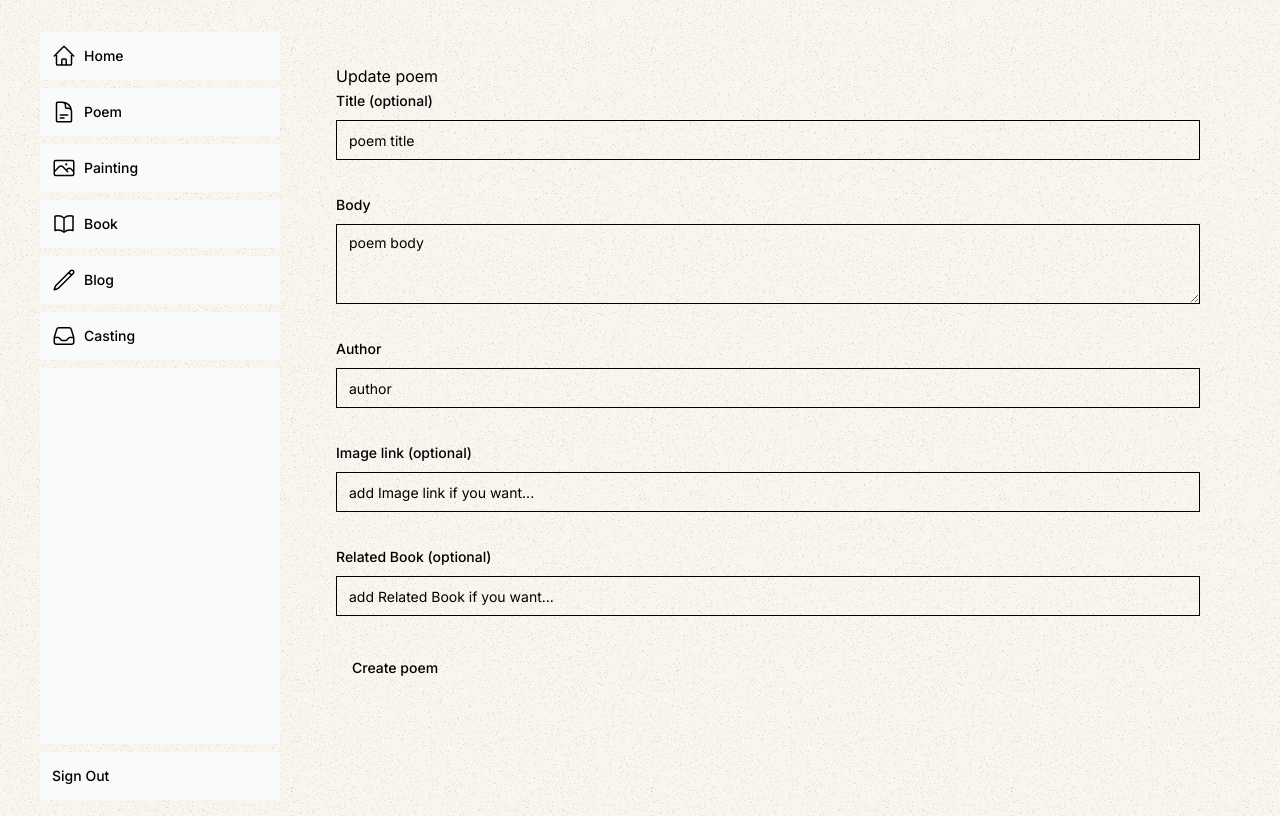
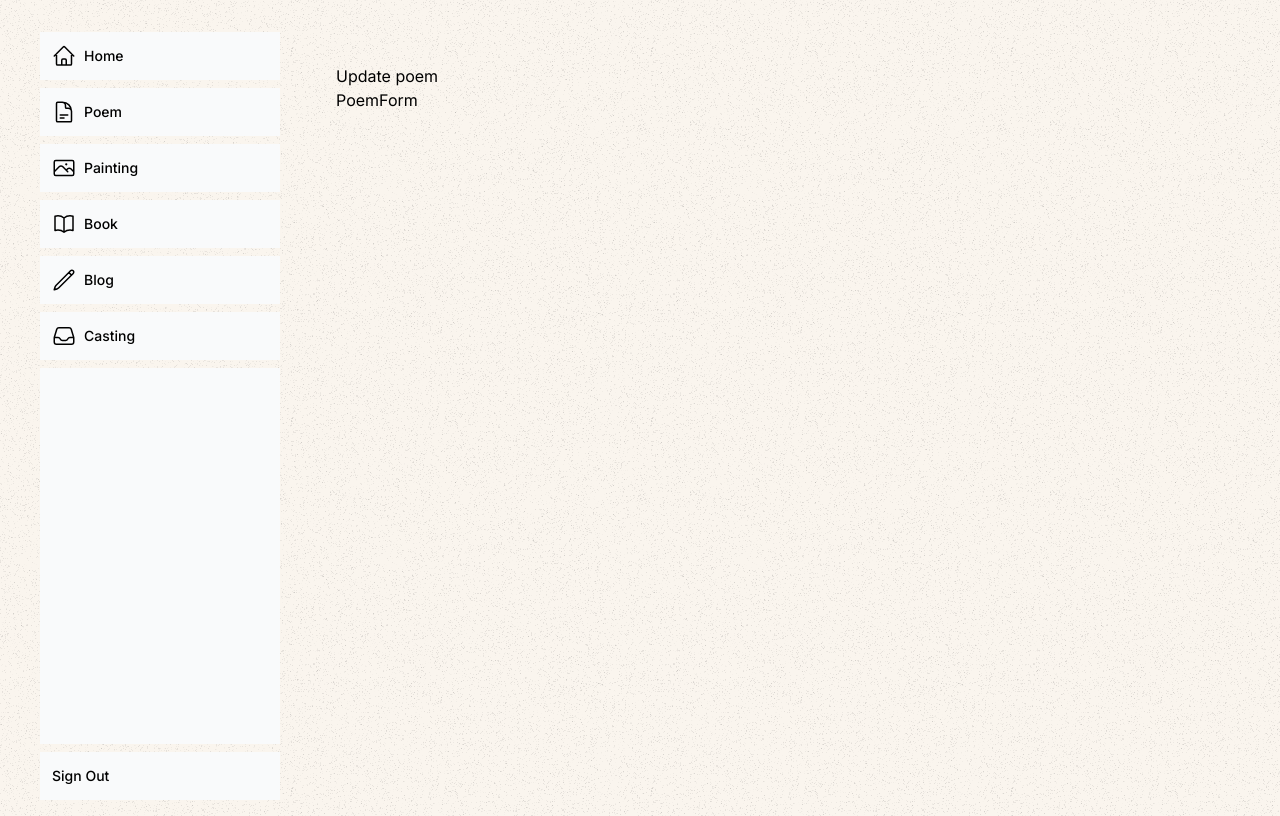
Before and after one commit to kimsoyol/shain_wah, a Next.js app: page /dashboard/poems/1 in a window 1280 px wide. Built offline with nearby package versions, Linux system fonts and the light colour scheme; a web font is replaced by a local one.

Commit message:
build again

```diff
--- a/components/dashboard/poems/poem-form.tsx
+++ b/components/dashboard/poems/poem-form.tsx
@@ -1,140 +1,145 @@
-"use client";
+// "use client";
 
-import { writeFile } from "fs/promises";
+// import { writeFile } from "fs/promises";
 
-import { toast } from "sonner";
-import { Textarea } from "../../ui/textarea";
-import { Button } from "@/components/ui/button";
-import {
-  Form,
-  FormControl,
-  FormDescription,
-  FormField,
-  FormItem,
-  FormLabel,
-  FormMessage,
-} from "@/components/ui/form";
-import { Input } from "@/components/ui/input";
-import * as z from "zod";
-import { zodResolver } from "@hookform/resolvers/zod";
-import { useForm } from "react-hook-form";
-import { poemFormSchema } from "@/lib/valitators";
-import { poemDefaultValues } from "@/constants";
-import { createPoem } from "@/lib/actions/poem.actions";
+// import { toast } from "sonner";
+// import { Textarea } from "../../ui/textarea";
+// import { Button } from "@/components/ui/button";
+// import {
+//   Form,
+//   FormControl,
+//   FormDescription,
+//   FormField,
+//   FormItem,
+//   FormLabel,
+//   FormMessage,
+// } from "@/components/ui/form";
+// import { Input } from "@/components/ui/input";
+// import * as z from "zod";
+// import { poemFormSchema } from "@/lib/valitators";
+// import { poemDefaultValues } from "@/constants";
+// import { createPoem } from "@/lib/actions/poem.actions";
 
-// { type }: { type: "Create" | "Update" }
+// // { type }: { type: "Create" | "Update" }
+
+// const PoemForm = () => {
+//   const type = "Create";
+//   const initialValues = poemDefaultValues;
+
+//   const form = useForm<z.infer<typeof poemFormSchema>>({
+//     resolver: zodResolver(poemFormSchema),
+//     defaultValues: initialValues,
+//   });
+
+//   async function onSubmit(values: z.infer<typeof poemFormSchema>) {
+//     // Do something with the form values.
+//     // ✅ This will be type-safe and validated.
+//     console.log("clickz");
+
+//     try {
+//       await createPoem({
+//         title: values.title,
+//         author: values.author,
+//         body: values.body,
+//       });
+//     } catch (error) {}
+
+//     toast("A new poem created!");
+
+
+//   }
+
+//   return (
+//     <Form {...form}>
+//       <form onSubmit={form.handleSubmit(onSubmit)} className="space-y-8">
+//         <FormField
+//           control={form.control}
+//           name="title"
+//           render={({ field }) => (
+//             <FormItem>
+//               <FormLabel>
+//                 Title <span className="optionText">(optional)</span>
+//               </FormLabel>
+//               <FormControl>
+//                 <Input placeholder="poem title" {...field} />
+//               </FormControl>
+//               <FormMessage />
+//             </FormItem>
+//           )}
+//         />
+//         <FormField
+//           control={form.control}
+//           name="body"
+//           render={({ field }) => (
+//             <FormItem>
+//               <FormLabel>Body</FormLabel>
+//               <FormControl>
+//                 <Textarea placeholder="poem body" {...field} />
+//               </FormControl>
+//               <FormMessage />
+//             </FormItem>
+//           )}
+//         />
+//         <FormField
+//           control={form.control}
+//           name="author"
+//           render={({ field }) => (
+//             <FormItem>
+//               <FormLabel>Author</FormLabel>
+//               <FormControl>
+//                 <Input placeholder="author" {...field} />
+//               </FormControl>
+//               <FormMessage />
+//             </FormItem>
+//           )}
+//         />
+//         <FormField
+//           control={form.control}
+//           name="imageUrl"
+//           render={({ field }) => (
+//             <FormItem>
+//               <FormLabel>
+//                 Image link <span className="optionText">(optional)</span>
+//               </FormLabel>
+//               <FormControl>
+//                 <Input placeholder="add Image link if you want..." {...field} />
+//               </FormControl>
+//               <FormMessage />
+//             </FormItem>
+//           )}
+//         />
+
+//         <FormField
+//           control={form.control}
+//           name="relatedBook"
+//           render={({ field }) => (
+//             <FormItem>
+//               <FormLabel>
+//                 Related Book <span className="optionText">(optional)</span>
+//               </FormLabel>
+//               <FormControl>
+//                 <Input
+//                   placeholder="add Related Book if you want..."
+//                   {...field}
+//                 />
+//               </FormControl>
+//               <FormMessage />
+//             </FormItem>
+//           )}
+//         />
+
+//         <Button type="submit" disabled={form.formState.isSubmitting}>
+//           {form.formState.isSubmitting ? "Submitting..." : `${type} poem `}
+//         </Button>
+//       </form>
+//     </Form>
+//   );
+// };
+// export default PoemForm;
 
 const PoemForm = () => {
-  const type = "Create";
-  const initialValues = poemDefaultValues;
-
-  const form = useForm<z.infer<typeof poemFormSchema>>({
-    resolver: zodResolver(poemFormSchema),
-    defaultValues: initialValues,
-  });
-
-  async function onSubmit(values: z.infer<typeof poemFormSchema>) {
-    // Do something with the form values.
-    // ✅ This will be type-safe and validated.
-    console.log("clickz");
-
-    try {
-      await createPoem({
-        title: values.title,
-        author: values.author,
-        body: values.body,
-      });
-    } catch (error) {}
-
-    toast("A new poem created!");
-
-
-  }
-
   return (
-    <Form {...form}>
-      <form onSubmit={form.handleSubmit(onSubmit)} className="space-y-8">
-        <FormField
-          control={form.control}
-          name="title"
-          render={({ field }) => (
-            <FormItem>
-              <FormLabel>
-                Title <span className="optionText">(optional)</span>
-              </FormLabel>
-              <FormControl>
-                <Input placeholder="poem title" {...field} />
-              </FormControl>
-              <FormMessage />
-            </FormItem>
-          )}
-        />
-        <FormField
-          control={form.control}
-          name="body"
-          render={({ field }) => (
-            <FormItem>
-              <FormLabel>Body</FormLabel>
-              <FormControl>
-                <Textarea placeholder="poem body" {...field} />
-              </FormControl>
-              <FormMessage />
-            </FormItem>
-          )}
-        />
-        <FormField
-          control={form.control}
-          name="author"
-          render={({ field }) => (
-            <FormItem>
-              <FormLabel>Author</FormLabel>
-              <FormControl>
-                <Input placeholder="author" {...field} />
-              </FormControl>
-              <FormMessage />
-            </FormItem>
-          )}
-        />
-        <FormField
-          control={form.control}
-          name="imageUrl"
-          render={({ field }) => (
-            <FormItem>
-              <FormLabel>
-                Image link <span className="optionText">(optional)</span>
-              </FormLabel>
-              <FormControl>
-                <Input placeholder="add Image link if you want..." {...field} />
-              </FormControl>
-              <FormMessage />
-            </FormItem>
-          )}
-        />
-
-        <FormField
-          control={form.control}
-          name="relatedBook"
-          render={({ field }) => (
-            <FormItem>
-              <FormLabel>
-                Related Book <span className="optionText">(optional)</span>
-              </FormLabel>
-              <FormControl>
-                <Input
-                  placeholder="add Related Book if you want..."
-                  {...field}
-                />
-              </FormControl>
-              <FormMessage />
-            </FormItem>
-          )}
-        />
-
-        <Button type="submit" disabled={form.formState.isSubmitting}>
-          {form.formState.isSubmitting ? "Submitting..." : `${type} poem `}
-        </Button>
-      </form>
-    </Form>
-  );
-};
-export default PoemForm;
+    <div>PoemForm</div>
+  )
+}
+export default PoemForm
--- a/components/ui/form.tsx
+++ /dev/null
@@ -1,176 +0,0 @@
-import * as React from "react"
-import * as LabelPrimitive from "@radix-ui/react-label"
-import { Slot } from "@radix-ui/react-slot"
-import {
-  Controller,
-  ControllerProps,
-  FieldPath,
-  FieldValues,
-  FormProvider,
-  useFormContext,
-} from "react-hook-form"
-
-import { cn } from "@/lib/utils"
-import { Label } from "@/components/ui/label"
-
-const Form = FormProvider
-
-type FormFieldContextValue<
-  TFieldValues extends FieldValues = FieldValues,
-  TName extends FieldPath<TFieldValues> = FieldPath<TFieldValues>
-> = {
-  name: TName
-}
-
-const FormFieldContext = React.createContext<FormFieldContextValue>(
-  {} as FormFieldContextValue
-)
-
-const FormField = <
-  TFieldValues extends FieldValues = FieldValues,
-  TName extends FieldPath<TFieldValues> = FieldPath<TFieldValues>
->({
-  ...props
-}: ControllerProps<TFieldValues, TName>) => {
-  return (
-    <FormFieldContext.Provider value={{ name: props.name }}>
-      <Controller {...props} />
-    </FormFieldContext.Provider>
-  )
-}
-
-const useFormField = () => {
-  const fieldContext = React.useContext(FormFieldContext)
-  const itemContext = React.useContext(FormItemContext)
-  const { getFieldState, formState } = useFormContext()
-
-  const fieldState = getFieldState(fieldContext.name, formState)
-
-  if (!fieldContext) {
-    throw new Error("useFormField should be used within <FormField>")
-  }
-
-  const { id } = itemContext
-
-  return {
-    id,
-    name: fieldContext.name,
-    formItemId: `${id}-form-item`,
-    formDescriptionId: `${id}-form-item-description`,
-    formMessageId: `${id}-form-item-message`,
-    ...fieldState,
-  }
-}
-
-type FormItemContextValue = {
-  id: string
-}
-
-const FormItemContext = React.createContext<FormItemContextValue>(
-  {} as FormItemContextValue
-)
-
-const FormItem = React.forwardRef<
-  HTMLDivElement,
-  React.HTMLAttributes<HTMLDivElement>
->(({ className, ...props }, ref) => {
-  const id = React.useId()
-
-  return (
-    <FormItemContext.Provider value={{ id }}>
-      <div ref={ref} className={cn("space-y-2", className)} {...props} />
-    </FormItemContext.Provider>
-  )
-})
-FormItem.displayName = "FormItem"
-
-const FormLabel = React.forwardRef<
-  React.ElementRef<typeof LabelPrimitive.Root>,
-  React.ComponentPropsWithoutRef<typeof LabelPrimitive.Root>
->(({ className, ...props }, ref) => {
-  const { error, formItemId } = useFormField()
-
-  return (
-    <Label
-      ref={ref}
-      className={cn(error && "text-destructive", className)}
-      htmlFor={formItemId}
-      {...props}
-    />
-  )
-})
-FormLabel.displayName = "FormLabel"
-
-const FormControl = React.forwardRef<
-  React.ElementRef<typeof Slot>,
-  React.ComponentPropsWithoutRef<typeof Slot>
->(({ ...props }, ref) => {
-  const { error, formItemId, formDescriptionId, formMessageId } = useFormField()
-
-  return (
-    <Slot
-      ref={ref}
-      id={formItemId}
-      aria-describedby={
-        !error
-          ? `${formDescriptionId}`
-          : `${formDescriptionId} ${formMessageId}`
-      }
-      aria-invalid={!!error}
-      {...props}
-    />
-  )
-})
-FormControl.displayName = "FormControl"
-
-const FormDescription = React.forwardRef<
-  HTMLParagraphElement,
-  React.HTMLAttributes<HTMLParagraphElement>
->(({ className, ...props }, ref) => {
-  const { formDescriptionId } = useFormField()
-
-  return (
-    <p
-      ref={ref}
-      id={formDescriptionId}
-      className={cn("text-sm text-muted-foreground", className)}
-      {...props}
-    />
-  )
-})
-FormDescription.displayName = "FormDescription"
-
-const FormMessage = React.forwardRef<
-  HTMLParagraphElement,
-  React.HTMLAttributes<HTMLParagraphElement>
->(({ className, children, ...props }, ref) => {
-  const { error, formMessageId } = useFormField()
-  const body = error ? String(error?.message) : children
-
-  if (!body) {
-    return null
-  }
-
-  return (
-    <p
-      ref={ref}
-      id={formMessageId}
-      className={cn("text-sm font-medium text-destructive", className)}
-      {...props}
-    >
-      {body}
-    </p>
-  )
-})
-FormMessage.displayName = "FormMessage"
-
-export {
-  useFormField,
-  Form,
-  FormItem,
-  FormLabel,
-  FormControl,
-  FormDescription,
-  FormMessage,
-  FormField,
-}
```
